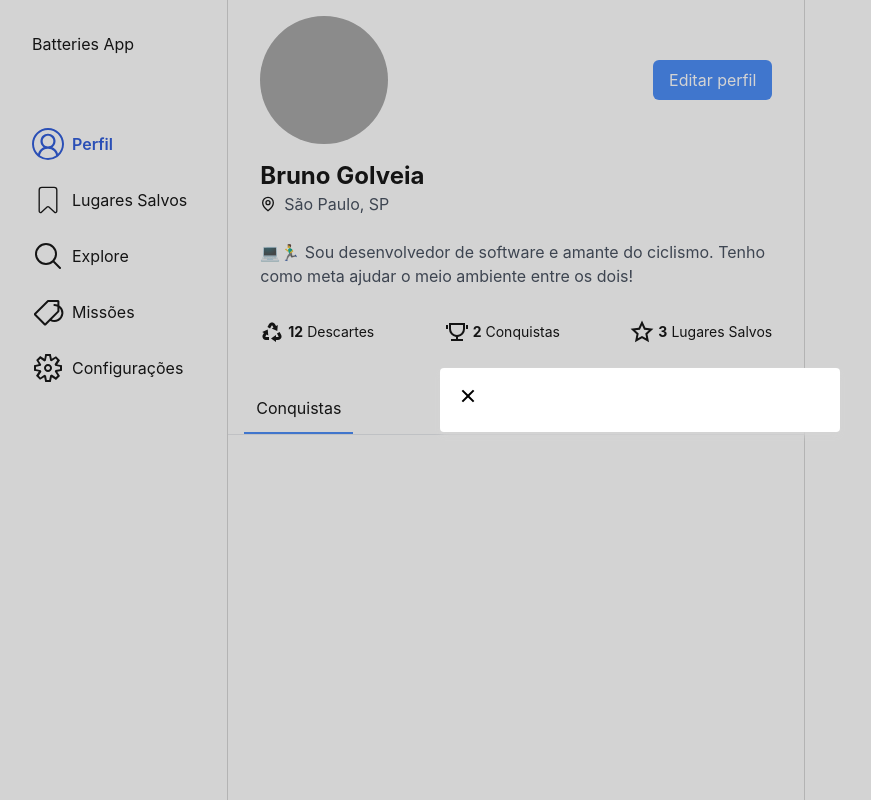
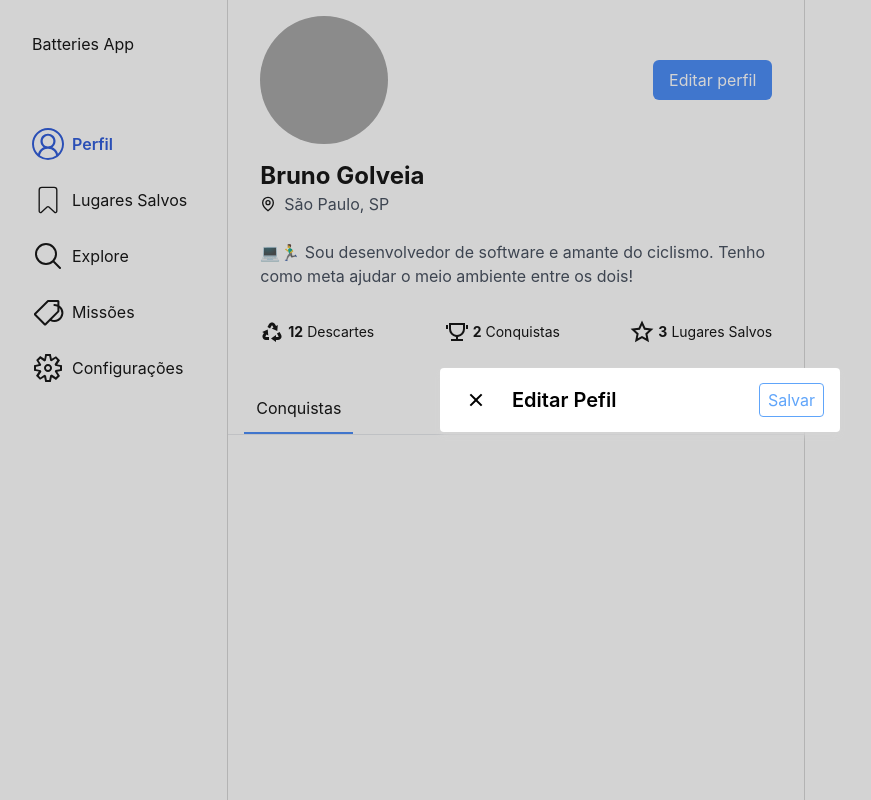
Before and after one commit to danielcorreia-dev/batteries-project, a Next.js app: page /sistema/usuario/perfil in a window 1280 px wide. Both pictures are taken after a click on the button "Editar perfil". Shown: the whole page, without its empty margins (0-871 px from the left). Built offline with nearby package versions, Linux system fonts and the light colour scheme; grey boxes are pictures that could not be loaded.

Commit message:
add: formik props for the edit profile form

```diff
--- a/components/user/ProfileMain.tsx
+++ b/components/user/ProfileMain.tsx
@@ -3,11 +3,11 @@ import React, { FunctionComponent, useEffect, useRef, useState } from 'react';
 import { GrLocation } from 'react-icons/gr';
 import ProfileData from './ProfileData';
 import { RiRecycleFill, RiTrophyLine, RiStarLine } from 'react-icons/ri';
-import { TbAbacus, TbAspectRatio } from 'react-icons/tb';
-import { table } from 'console';
 import classNames from 'classnames';
-import EditProfile from './EditProfile';
-import { setSourceMapRange } from 'typescript';
+// import EditProfile from './EditProfile';
+import { RiCloseLine } from 'react-icons/ri';
+import { Formik } from 'formik';
+import * as Yup from 'yup';
 
 interface IconProps {
   Icon: React.ElementType;
@@ -25,7 +25,7 @@ const IconInfo: FunctionComponent<IconProps> = ({ Icon, points, label }) => {
 };
 
 interface ProfileProps {
-  avatar?: string;
+  avatar: string;
   name: string;
   location?: string;
   bio?: string;
@@ -34,29 +34,46 @@ interface ProfileProps {
   savedPlaces?: number;
 }
 
-const ProfileMain = ({
-  name,
-  location,
-  bio,
-  avatar,
-  points,
-  achievments,
-  savedPlaces,
-}: ProfileProps) => {
+const ProfileMain = (props: ProfileProps) => {
+  // States
   const [editProfile, setEditProfile] = useState(false);
   const [activeTabIndex, setActiveTabIndex] = useState(0);
 
   const editRef = useRef<HTMLHeadingElement>(null);
 
+  // Formik consts
+
+  const onSubmit = () => {
+    return setEditProfile(false);
+  };
+
+  const validationSchema = Yup.object({
+    name: Yup.string().required('Você precisa ter um nome'),
+  });
+
+  const initialValues = {
+    avatar: props.avatar,
+    name: props.name,
+    location: props.location || '',
+    bio: props.bio || '',
+    points: props.points || 0,
+    achievments: props.achievments || 0,
+    savedPlaces: props.savedPlaces || 0,
+  };
+
+  // Close pop-up edit profile window
   useEffect(() => {
-    console.log(editRef)
-    let handleOutsideClick = (e:MouseEvent) => {
-      if(!editRef.current?.contains(e.target as Node) && editRef.current !== null){
+    console.log(editRef);
+    let handleOutsideClick = (e: MouseEvent) => {
+      if (
+        !editRef.current?.contains(e.target as Node) &&
+        editRef.current !== null
+      ) {
         setEditProfile(false);
       }
-    }
+    };
 
-    document.addEventListener('mousedown', handleOutsideClick)
+    document.addEventListener('mousedown', handleOutsideClick);
   }, [editRef]);
 
   const items = [
@@ -65,15 +82,50 @@ const ProfileMain = ({
     },
   ];
 
+  const EditProfileForm = () => {
+    return (
+      <div
+        className={classNames(
+          'flex justify-center items-center fixed left-0 top-0 w-full h-full z-50 bg-neutral-600 bg-opacity-25',
+          { hidden: editProfile === false }
+        )}
+      >
+        <div
+          ref={editRef}
+          // Temporary width
+          className="flex justify-between items-center h-16 w-[400px] max-w-2xl bg-white shadow-md shadow-neutral-300 rounded p-4"
+        >
+          <div className="flex items-center">
+            <RiCloseLine
+              size={40}
+              className={
+                'cursor-pointer mr-4 inline-block rounded-lg p-2 hover:bg-neutral-200'
+              }
+              onClick={() => setEditProfile(false)}
+            />
+            <h2 className="font-semibold text-xl">Editar Pefil</h2>
+          </div>
+          <button
+            onClick={onSubmit}
+            className="border rounded border-blue-400 px-2 py-1 text-blue-400 hover:bg-blue-400 hover:text-white transition-colors"
+          >
+            Salvar
+          </button>
+          <Formik></Formik>
+        </div>
+      </div>
+    );
+  };
+
   return (
     <>
-      <EditProfile isActive={editProfile} forwardRef={editRef} />
+      <EditProfileForm />
       <div className="h-screen border-r border-neutral-300 ">
         <div className="flex-col items-center justify-between mb-6 max-w-xl py-4 px-8">
           <div className="flex items-center justify-between mb-4">
             <div className="relative h-32 w-32">
               <Image
-                src={avatar}
+                src={props.avatar}
                 alt="Avatar"
                 className="rounded-full"
                 objectFit="cover"
@@ -88,27 +140,27 @@ const ProfileMain = ({
             </button>
           </div>
           <div className="mb-8">
-            <h1 className="text-2xl font-bold">{name}</h1>
+            <h1 className="text-2xl font-bold">{props.name}</h1>
             <p className="text-gray-700 flex items-center mb-6">
               <GrLocation className="inline-block mr-2" />
-              {location}
+              {props.location}
             </p>
-            <p className="text-gray-700">{bio}</p>
+            <p className="text-gray-700">{props.bio}</p>
           </div>
           <div className="flex items-center justify-between ">
             <IconInfo
               Icon={RiRecycleFill}
-              points={points}
+              points={props.points}
               label={'Descartes'}
             />
             <IconInfo
               Icon={RiTrophyLine}
-              points={achievments}
+              points={props.achievments}
               label={'Conquistas'}
             />
             <IconInfo
               Icon={RiStarLine}
-              points={savedPlaces}
+              points={props.savedPlaces}
               label={'Lugares Salvos'}
             />
           </div>
```
